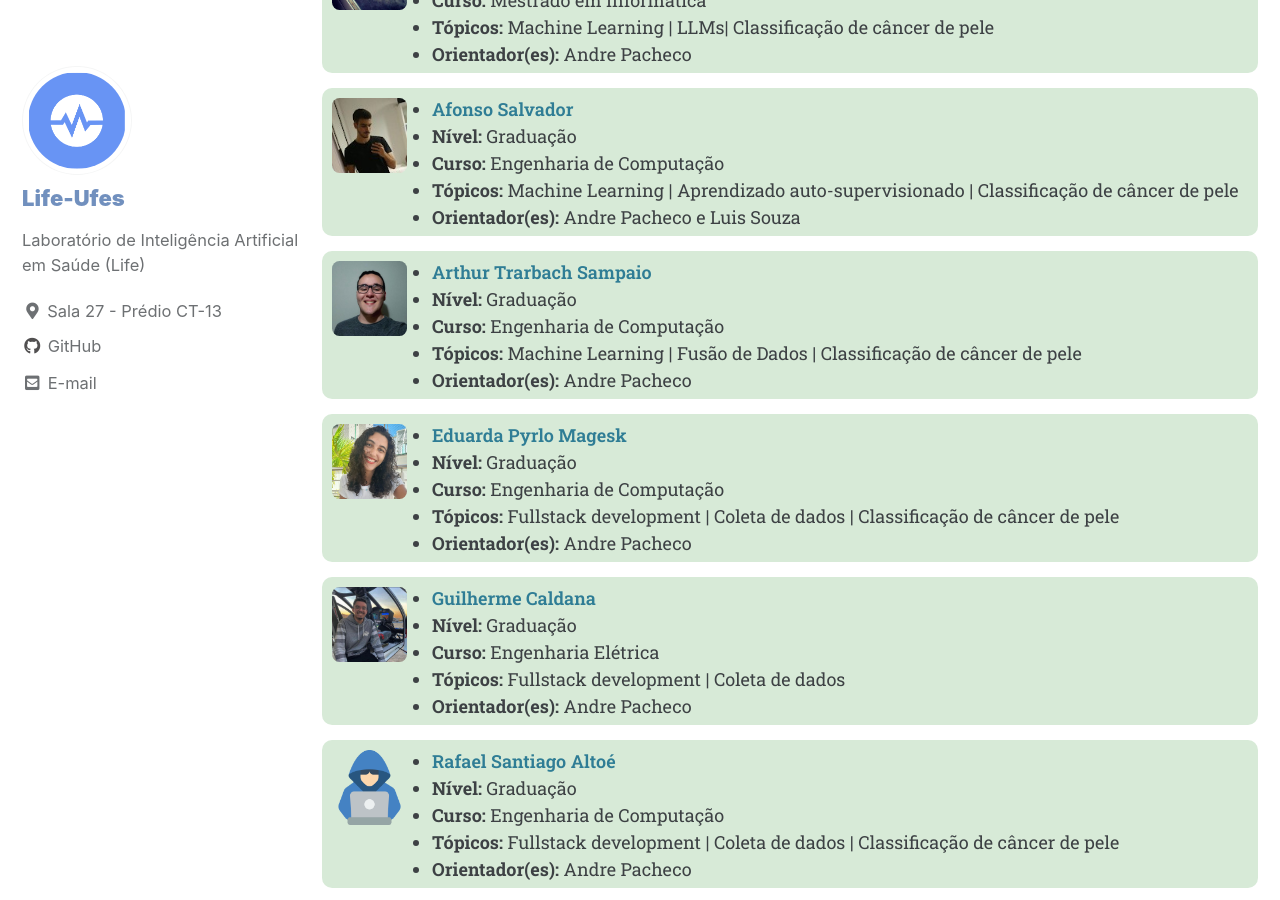
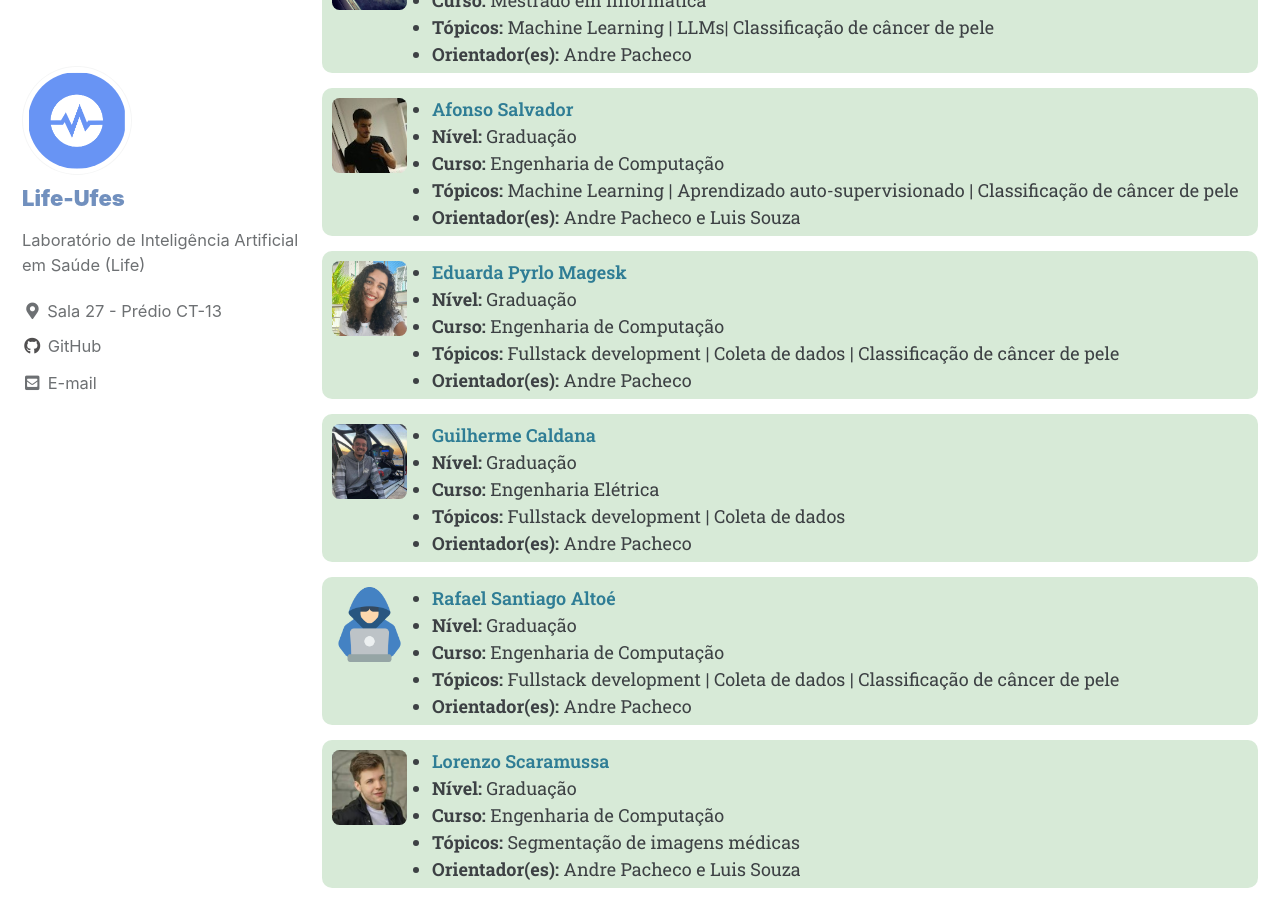
Before and after one commit to life-ufes/site, a Jekyll site: the page built from _pages/equipe.md, in a window 1280 px wide and 900 px high, scrolled down 1812 px. Built offline with Jekyll 4.4.1, drawn with Linux system fonts in a browser that asks for light colours; cached includes are drawn as plain includes.

Commit message:
update members

```diff
--- a/_data/members.yml
+++ b/_data/members.yml
@@ -65,14 +65,6 @@ students:
     topics: "Machine Learning | Aprendizado auto-supervisionado | Classificação de câncer de pele"
     course: "Engenharia de Computação"
     supervisors: "Andre Pacheco e Luis Souza"
-    level: "Graduação"
-
-  - name: "Arthur Trarbach Sampaio"
-    photo: "arthur_trarbach.jpeg"
-    site: "https://github.com/TrarbachArthur"
-    topics: "Machine Learning | Fusão de Dados | Classificação de câncer de pele"
-    course: "Engenharia de Computação"
-    supervisors: "Andre Pacheco"
     level: "Graduação"
 
   - name: "Eduarda Pyrlo Magesk"
```
